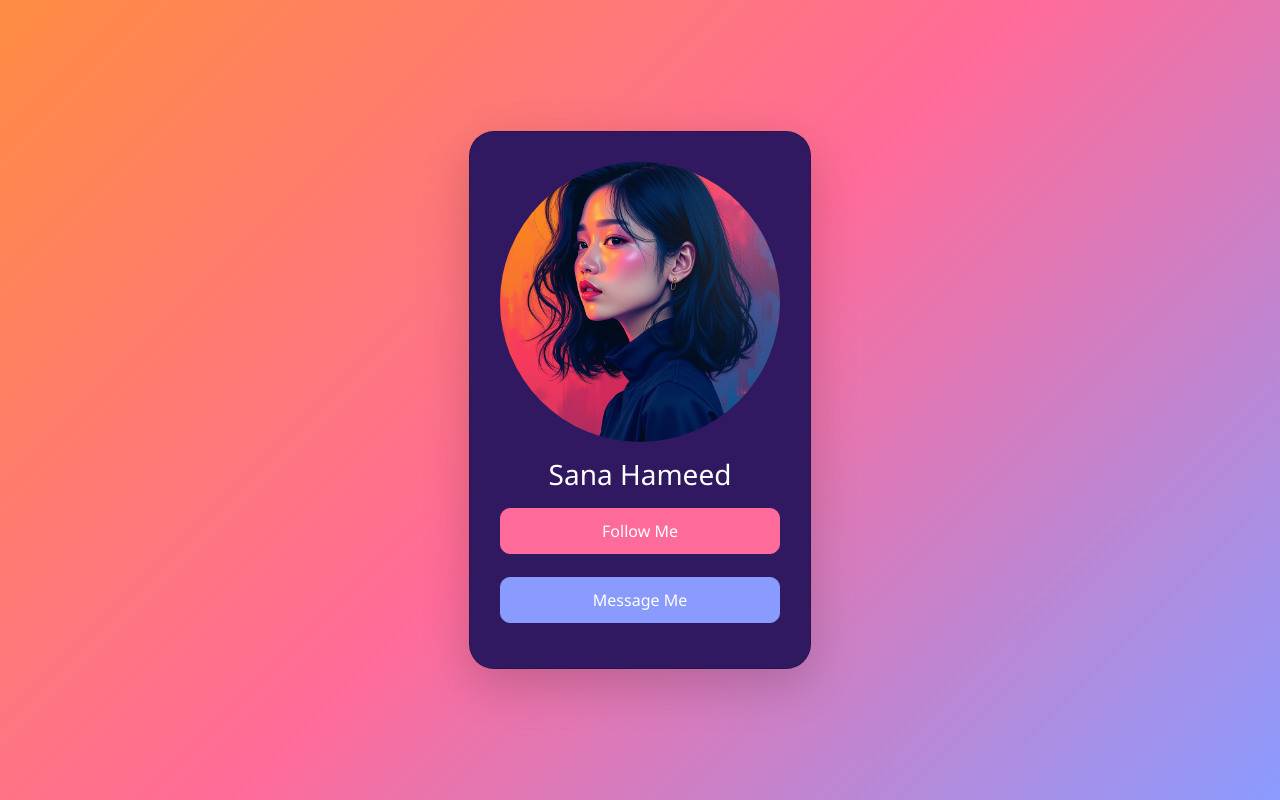
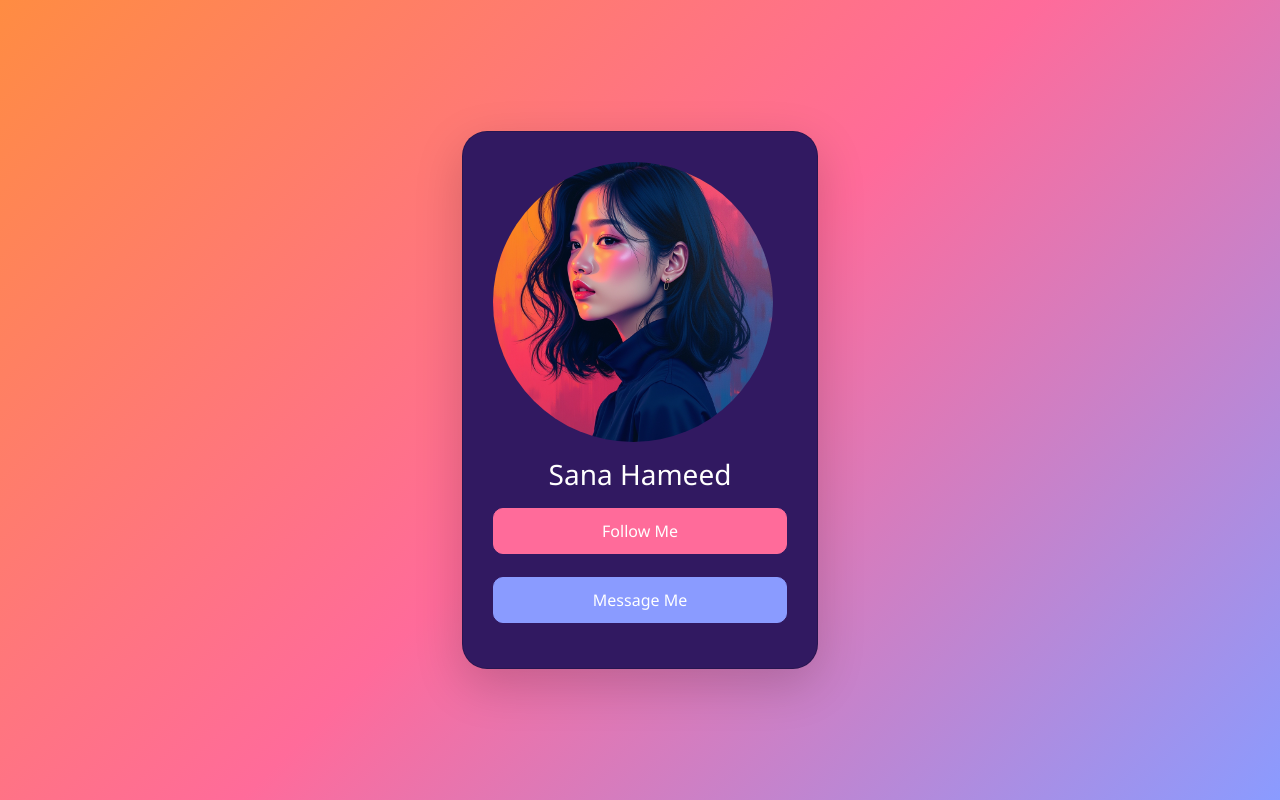
Before and after one commit to SanaHameed2/Bootstrap-Project, a plain HTML site: page index.html in a window 1280 px wide. Drawn offline with nearby package versions, Linux system fonts and the light colour scheme.

Commit message:
changes made in CSS

```diff
--- a/index.html
+++ b/index.html
@@ -13,18 +13,20 @@
     <link rel="stylesheet" href="style.css" />
   </head>
   <body>
-    <div
-      class="container d-flex justify-content-center align-items-center vh-100"
-    >
-      <div class="card text-center shadow-lg custom-card">
+    <div class="container py-5">
+      <div class="row justify-content-center">
+        <div class="col-md-6 col-lg-4">
+          <div class="card text-center shadow-lg custom-card mx-auto">
             <img
               src="Flux_Dev_bold_acrylic_painting_an_asian_girl_having_korean_gir_1 (1).jpg"
-          class="card-img-top rounded-circle mb-3"
+              class="card-img-top rounded-circle mb-3 img-fluid"
               alt="profile"
             />
             <h3 class="mb-0">Sana Hameed</h3>
             <button class="btn btn-primary mt-3">Follow Me</button>
             <button class="btn btn-info mt-2">Message Me</button>
+          </div>
+        </div>
       </div>
     </div>
 
```
Also changed, not shown: style.css (line endings or trailing spaces). Lines whose indentation alone changed are shown as unchanged.
